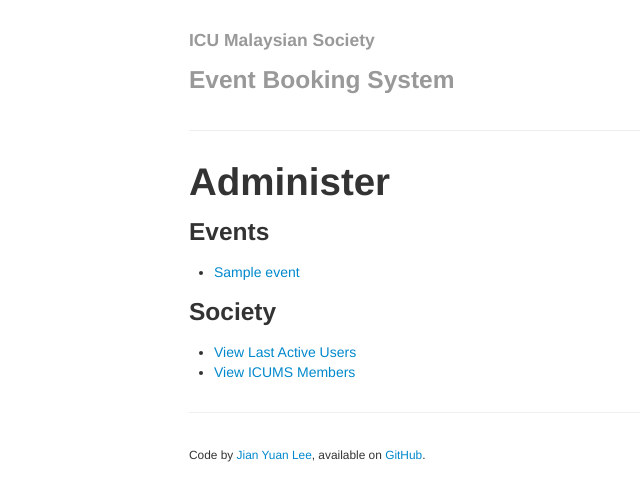
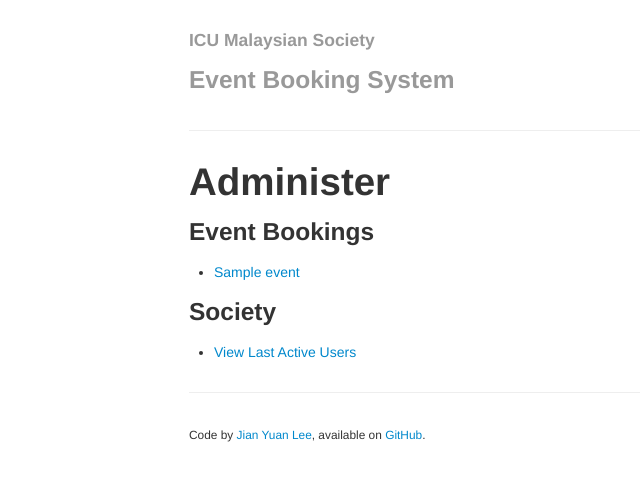
Before and after one commit to jianyuan/MSOC-Event-Bookings, a PHP site: the page made by views/admin.twig in a window 1280 px wide. Shown: the top 501 px of the page, without its empty margins (101-741 px from the left). Run offline with PHP 8.4, Linux system fonts and the light colour scheme; the template is opened without the code that fills it: most values are stand-ins (such as "Sample title", 1, 10 or a date in 2020); some libraries are stand-ins or nearby versions.

Commit message:
Update admin views

```diff
--- a/index.php
+++ b/index.php
@@ -23,7 +23,6 @@ $app->register(new Silex\Provider\SessionServiceProvider());
 
 // Load config
 $app->register(new Igorw\Silex\ConfigServiceProvider(__DIR__.'/config.php'));
-
 if ($app['env'] === 'dev') {
 	$app->register(new Igorw\Silex\ConfigServiceProvider(__DIR__.'/config_dev.php'));
 }
@@ -125,7 +124,7 @@ $checkCommittee = function() use ($app) {
 $eventProvider = function($event) use ($app) {
 	$user = $app['session']->get('user');
 
-	if ( ! is_array($event)) {
+	if (is_string($event)) {
 		$event = $app['db']->fetchAssoc('SELECT * FROM events WHERE slug = ? AND is_active = 1', array($event));
 	}
 
--- a/views/admin.twig
+++ b/views/admin.twig
@@ -5,7 +5,7 @@
 {% block content %}
 
 <h1>Administer</h1>
-<h3>Events</h3>
+<h3>Event Bookings</h3>
 <ul>
 	{% for event in events %}
 		<li><a href="{{ path('admin_event', {id: event.id}) }}">{{ event.name }}</a></li>
@@ -15,7 +15,9 @@
 <h3>Society</h3>
 <ul>
 	<li><a href="{{ path('admin_last_actives') }}">View Last Active Users</a></li>
-	<li><a href="{{ path('admin_members') }}">View ICUMS Members</a></li>
+  {% if app.msoc.check_membership %}
+  	<li><a href="{{ path('admin_members') }}">View ICUMS Members</a></li>
+  {% endif %}
 </ul>
 
 {% endblock %}
```
